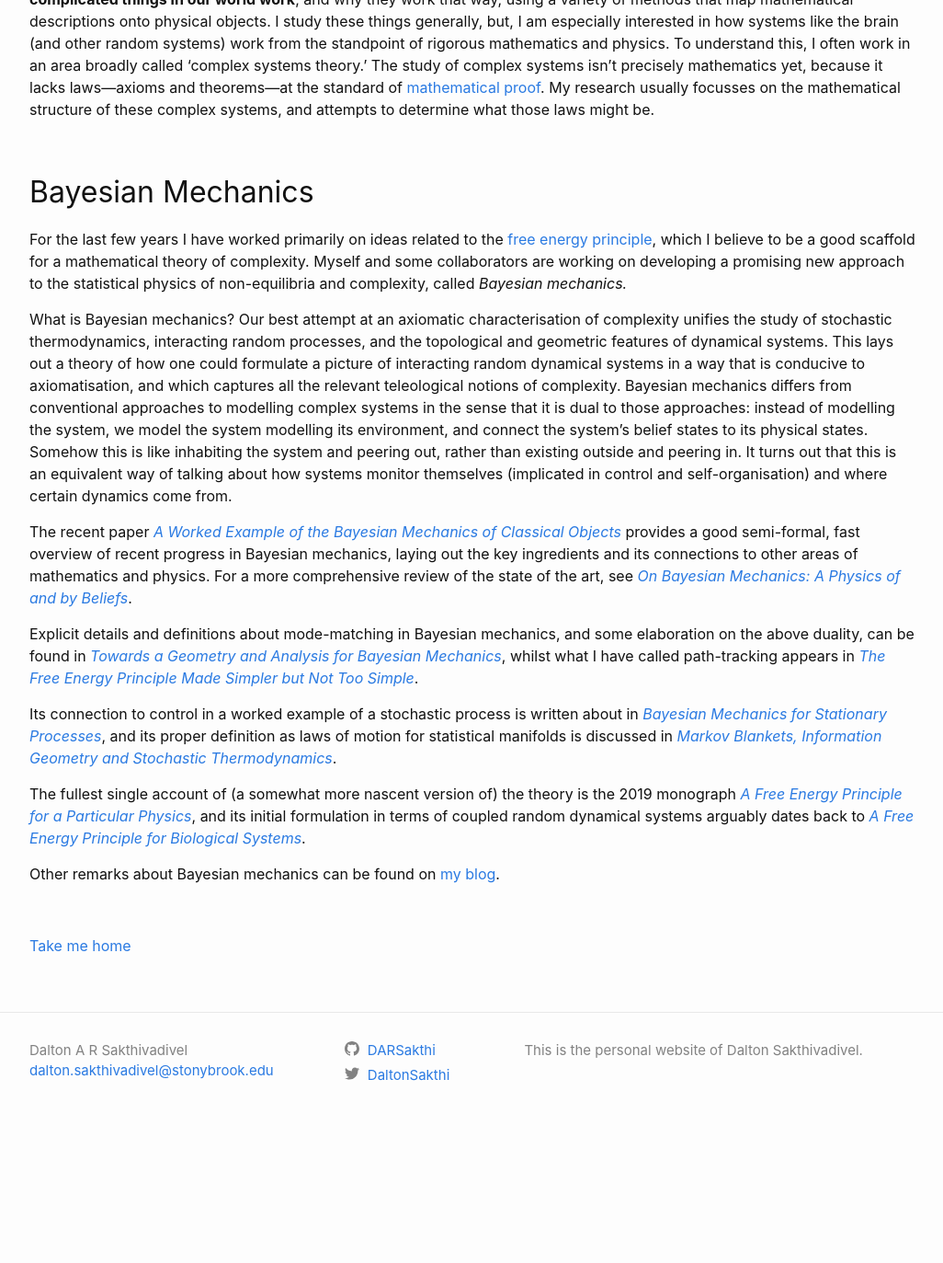
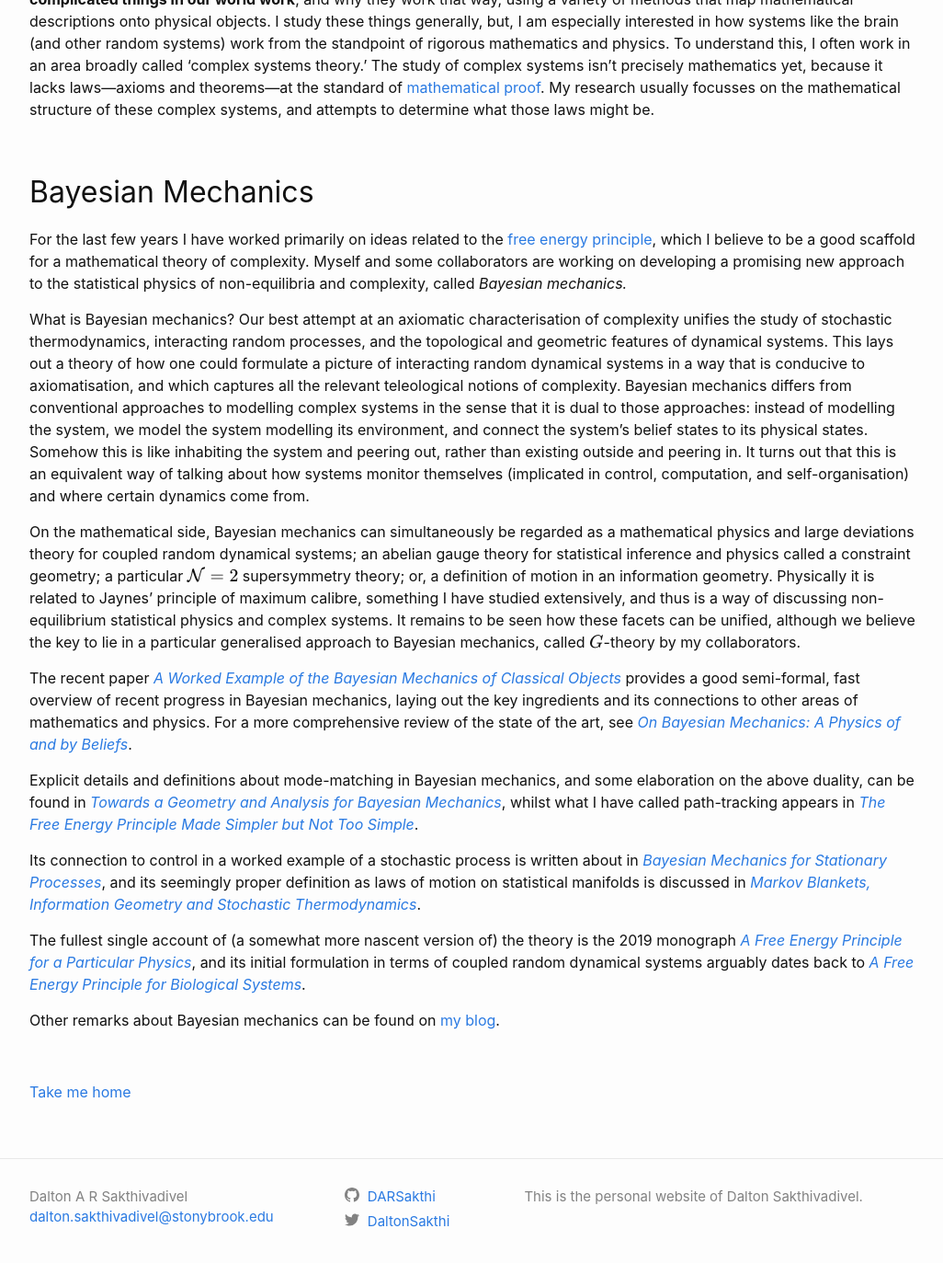
Before and after one commit to DARSakthi/DARSakthi.github.io, a Jekyll site: the page built from research.markdown, in a window 1280 px wide and 1400 px high, scrolled down 501 px. Shown: the top 1373 px of the window at 92% size, without its empty margins (126-1152 px from the left). Built offline with Jekyll 4.4.1, drawn with Linux system fonts in a browser that asks for light colours; formulas are drawn with MathJax 3; before the commit the page ends 1742 px from its top, so only the background shows below that.

Commit message:
Added text

```diff
--- a/research.markdown
+++ b/research.markdown
@@ -20,13 +20,15 @@ In the widest possible terms, what this means is, I study—and try to find—**
 
 For the last few years I have worked primarily on ideas related to the [free energy principle](https://en.wikipedia.org/wiki/Free_energy_principle), which I believe to be a good scaffold for a mathematical theory of complexity. Myself and some collaborators are working on developing a promising new approach to the statistical physics of non-equilibria and complexity, called _Bayesian mechanics._
 
-What is Bayesian mechanics? Our best attempt at an axiomatic characterisation of complexity unifies the study of stochastic thermodynamics, interacting random processes, and the topological and geometric features of dynamical systems. This lays out a theory of how one could formulate a picture of interacting random dynamical systems in a way that is conducive to axiomatisation, and which captures all the relevant teleological notions of complexity. Bayesian mechanics differs from conventional approaches to modelling complex systems in the sense that it is dual to those approaches: instead of modelling the system, we model the system modelling its environment, and connect the system's belief states to its physical states. Somehow this is like inhabiting the system and peering out, rather than existing outside and peering in. It turns out that this is an equivalent way of talking about how systems monitor themselves (implicated in control and self-organisation) and where certain dynamics come from.
+What is Bayesian mechanics? Our best attempt at an axiomatic characterisation of complexity unifies the study of stochastic thermodynamics, interacting random processes, and the topological and geometric features of dynamical systems. This lays out a theory of how one could formulate a picture of interacting random dynamical systems in a way that is conducive to axiomatisation, and which captures all the relevant teleological notions of complexity. Bayesian mechanics differs from conventional approaches to modelling complex systems in the sense that it is dual to those approaches: instead of modelling the system, we model the system modelling its environment, and connect the system's belief states to its physical states. Somehow this is like inhabiting the system and peering out, rather than existing outside and peering in. It turns out that this is an equivalent way of talking about how systems monitor themselves (implicated in control, computation, and self-organisation) and where certain dynamics come from.
+
+On the mathematical side, Bayesian mechanics can simultaneously be regarded as a mathematical physics and large deviations theory for coupled random dynamical systems; an abelian gauge theory for statistical inference and physics called a constraint geometry; a particular $$\mathcal{N}=2$$ supersymmetry theory; or, a definition of motion in an information geometry. Physically it is related to Jaynes' principle of maximum calibre, something I have studied extensively, and thus is a way of discussing non-equilibrium statistical physics and complex systems. It remains to be seen how these facets can be unified, although we believe the key to lie in a particular generalised approach to Bayesian mechanics, called $$G$$-theory by my collaborators.
 
 The recent paper [_A Worked Example of the Bayesian Mechanics of Classical Objects_](...) provides a good semi-formal, fast overview of recent progress in Bayesian mechanics, laying out the key ingredients and its connections to other areas of mathematics and physics. For a more comprehensive review of the state of the art, see [_On Bayesian Mechanics: A Physics of and by Beliefs_](https://arxiv.org/abs/2205.11543).
 
 Explicit details and definitions about mode-matching in Bayesian mechanics, and some elaboration on the above duality, can be found in [_Towards a Geometry and Analysis for Bayesian Mechanics_](https://arxiv.org/abs/2204.11900), whilst what I have called path-tracking appears in [_The Free Energy Principle Made Simpler but Not Too Simple_](https://arxiv.org/abs/2201.06387).
 
-Its connection to control in a worked example of a stochastic process is written about in [_Bayesian Mechanics for Stationary Processes_](https://arxiv.org/abs/2106.13830), and its proper definition as laws of motion for statistical manifolds is discussed in [_Markov Blankets, Information Geometry and Stochastic Thermodynamics_](https://royalsocietypublishing.org/doi/full/10.1098/rsta.2019.0159).
+Its connection to control in a worked example of a stochastic process is written about in [_Bayesian Mechanics for Stationary Processes_](https://arxiv.org/abs/2106.13830), and its seemingly proper definition as laws of motion on statistical manifolds is discussed in [_Markov Blankets, Information Geometry and Stochastic Thermodynamics_](https://royalsocietypublishing.org/doi/full/10.1098/rsta.2019.0159).
 
 The fullest single account of (a somewhat more nascent version of) the theory is the 2019 monograph [_A Free Energy Principle for a Particular Physics_](https://arxiv.org/abs/1906.10184), and its initial formulation in terms of coupled random dynamical systems arguably dates back to [_A Free Energy Principle for Biological Systems_](https://www.mdpi.com/1099-4300/14/11/2100).
 
```
